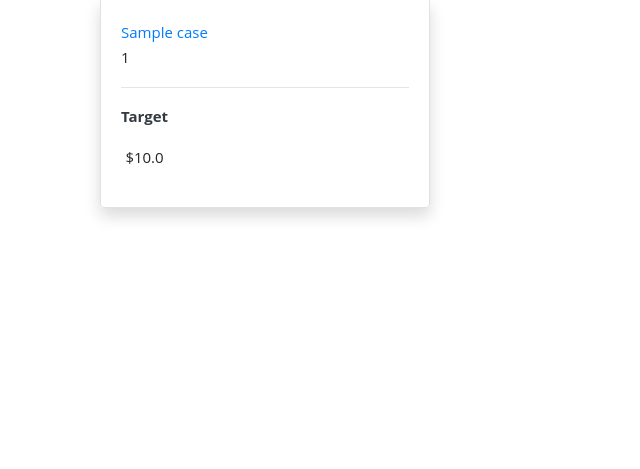
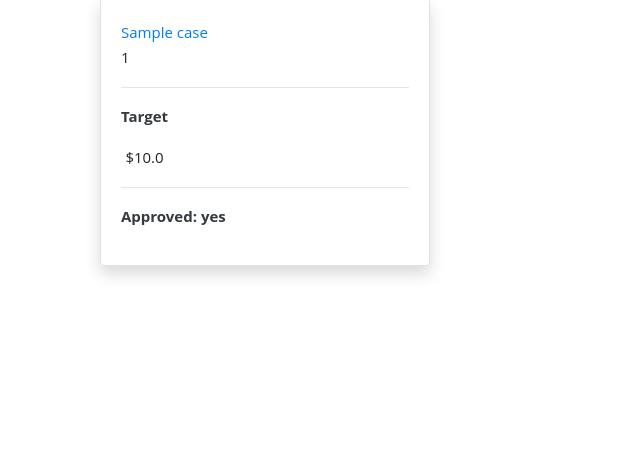
Before and after one commit to mostafaElkenany/gharmoon, a Django app: page /profile/user/cases in a window 1280 px wide. Shown: the part 205-674 px from the top of the page, without its empty margins (0-640 px from the left). Run offline with Django 3.2, Linux system fonts and the light colour scheme; a user stored in the database is signed in; tables that the repository leaves empty hold one stand-in row (values such as "Sample post"); grey boxes marked "Sample" are stand-in pictures; parts of the project's set-up code (start-up, migrations or seed data) failed here and were passed over; some libraries are stand-ins or nearby versions.

Commit message:
adding filters based on admin approval

```diff
--- a/gharmoon/views.py
+++ b/gharmoon/views.py
@@ -9,8 +9,8 @@ from cases.models import Case
 #     return render(request, "home.html")
 
 def home(request):
-    cases = Case.objects.all()
-    latest_cases = Case.objects.all().order_by("-id")[:5]
+    cases = Case.objects.filter(is_approved=1)
+    latest_cases = Case.objects.filter(is_approved=1).order_by("-id")[:5]
 
     high_voted_set = (
         Vote.objects.values("case_id").annotate(avg_vote=Avg("vote")).order_by("-avg_vote")[:5]
--- a/users/templates/users/user_cases.html
+++ b/users/templates/users/user_cases.html
@@ -1,4 +1,5 @@
 {% extends 'base.html' %}
+{% load custom_filters %}
 {% block title %} My Cases {% endblock %}
 
 
@@ -32,6 +33,10 @@
                             <span class="amount">${{case.total_target}}</span>
                         </li>
                     </ul>
+                    <hr>
+                    <p class="font-weight-bold text-dark body-info">Approved:
+                        <span class="amount">{{case.is_approved| check_answer }}</span>
+                    </p>
                     <!-- </div> -->
                 </div>
             </div>
--- a/users/templates/users/user_donations.html
+++ b/users/templates/users/user_donations.html
@@ -86,7 +86,7 @@
                     <th>Case Name
                     <th>Gender
                     <th>Age
-                    <th>You donated
+                    <th>Your donation
                     <th>Target
                     <th>Action
             </thead>
--- /dev/null
+++ b/users/templatetags/custom_filters.py
@@ -0,0 +1,12 @@
+from django import template
+from django.db.models import Sum, Avg
+
+
+register = template.Library()
+
+@register.filter(name='check_answer')
+def check_answer(is_approved):
+    if is_approved == True:
+        return "yes"
+    else:
+        return "not yet"
```
